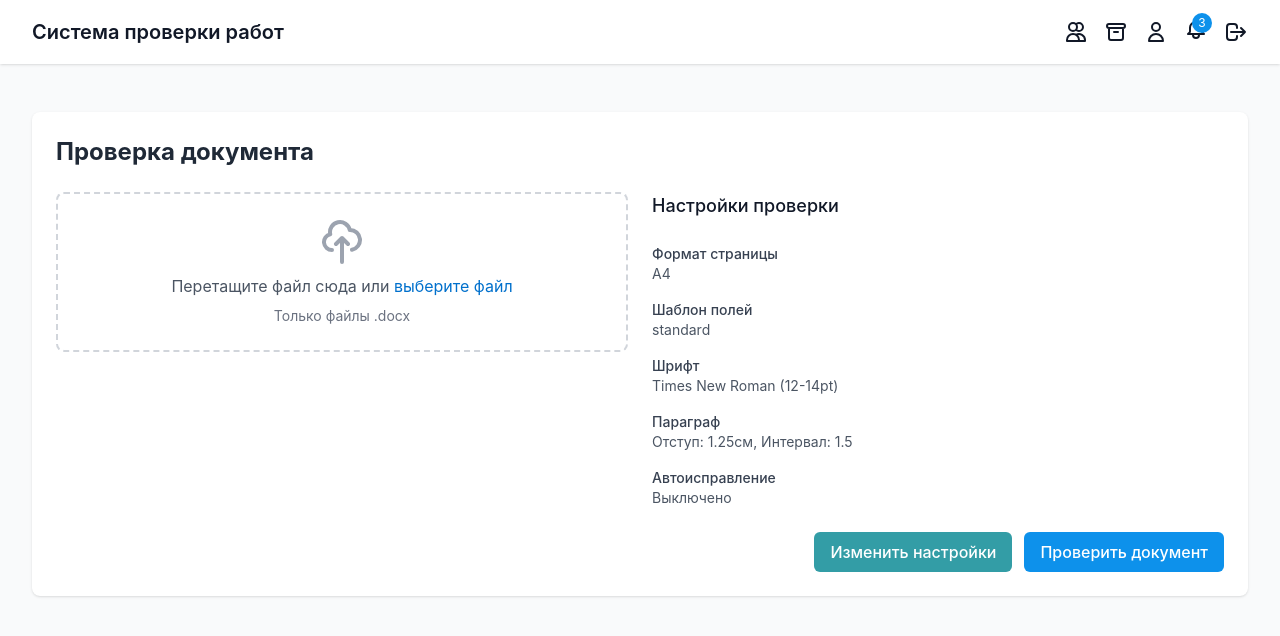
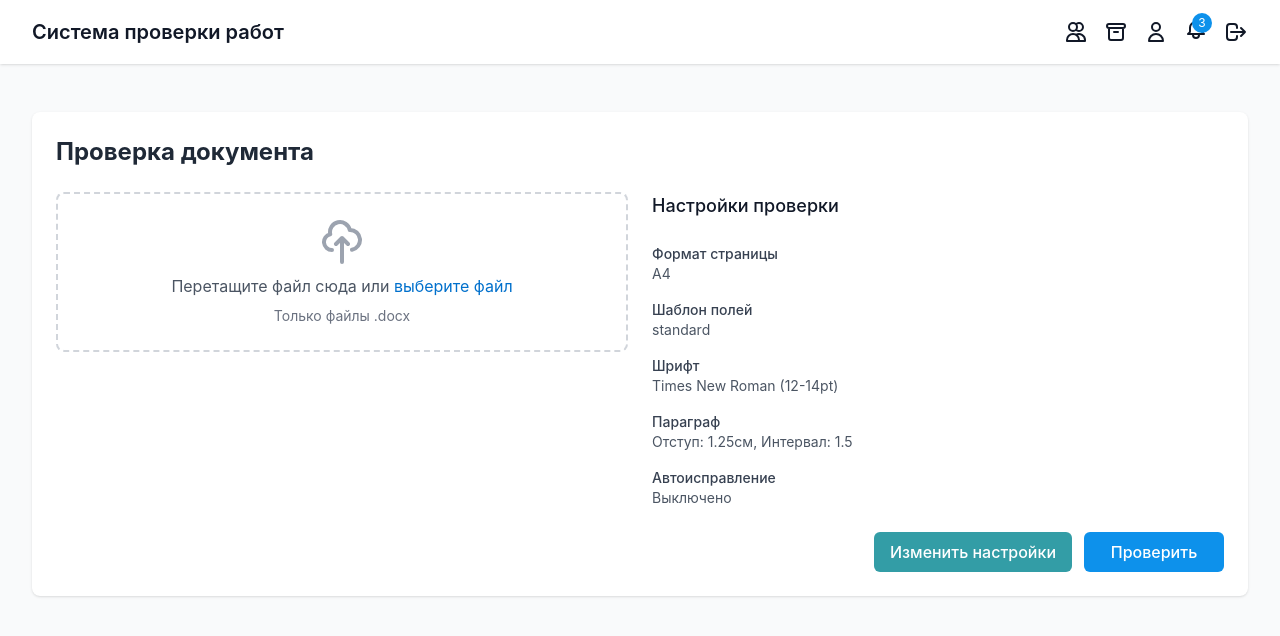
Before and after one commit to plmkr-std/bolt-project, an Angular app: page /storage in a window 1280 px wide. Shown: the top 636 px of the page. Built offline with nearby package versions, Linux system fonts and the light colour scheme.

Commit message:
Fix button length in dashboard

```diff
--- a/src/app/components/dashboard/dashboard.component.ts
+++ b/src/app/components/dashboard/dashboard.component.ts
@@ -184,17 +184,17 @@ import { ValidationSettingsModalComponent } from './validation-settings-modal/va
                 <!-- Кнопки управления -->
                 <div class="flex justify-end space-x-3">
                   <button
-                    class="btn btn-secondary"
+                    class="btn btn-secondary min-w-[140px]"
                     (click)="showSettingsModal = true"
                   >
                     Изменить настройки
                   </button>
                   <button
-                    class="btn btn-primary"
+                    class="btn btn-primary min-w-[140px]"
                     [disabled]="!selectedFile || isValidating"
                     (click)="validateDocument()"
                   >
-                    <span>{{ isValidating ? 'Проверка...' : 'Проверить документ' }}</span>
+                    <span>{{ isValidating ? 'Проверка...' : 'Проверить' }}</span>
                   </button>
                 </div>
               </div>
```
